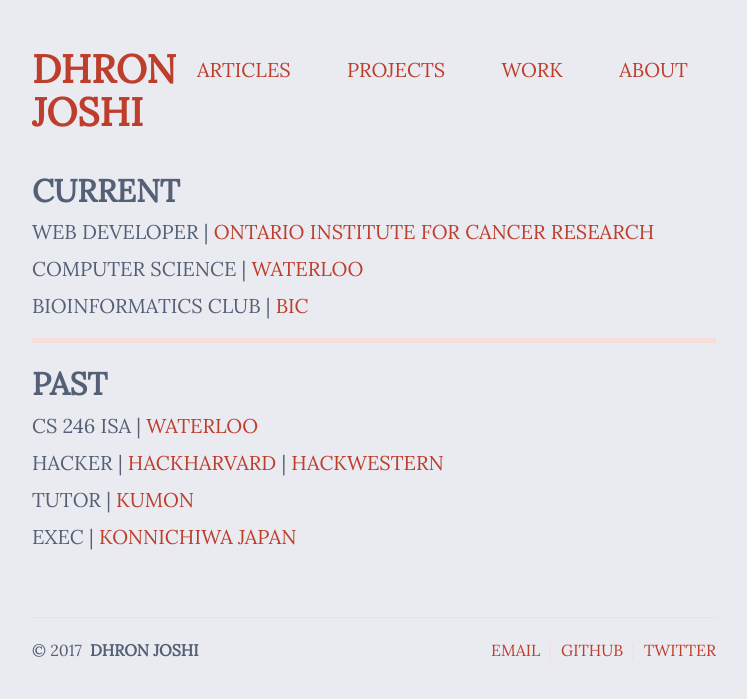
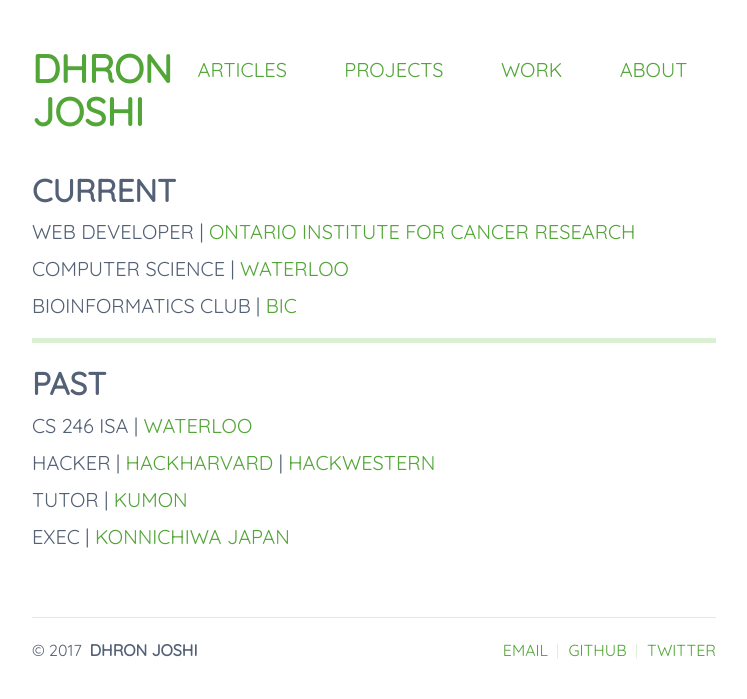
Before and after one commit to Dhron/dhron.github.io, a Jekyll site: the page built from index.md, in a window 1280 px wide. Shown: the top 699 px of the page, without its empty margins (266-1013 px from the left). Built offline with Jekyll 4.4.1, drawn with Linux system fonts in a browser that asks for light colours.

Commit message:
new things

```diff
--- a/CNAME
+++ b/CNAME
@@ -1 +1 @@
-www.dhron.xyz
+www.dhron.co
--- a/_includes/head.html
+++ b/_includes/head.html
@@ -17,7 +17,8 @@
 
 
  <!-- <link href="https://fonts.googleapis.com/css?family=Raleway" rel="stylesheet"> -->
-  <link href="https://fonts.googleapis.com/css?family=Montserrat" rel="stylesheet">
+ <!-- <link href="https://fonts.googleapis.com/css?family=Montserrat" rel="stylesheet"> -->
+  <link href="https://fonts.googleapis.com/css?family=Quicksand" rel="stylesheet">
   <link href="https://fonts.googleapis.com/css?family=Lora|Old+Standard+TT|Playfair+Display" rel="stylesheet">
   <!-- Favicons -->
   <link rel="apple-touch-icon" href="{{ site.baseurl }}/assets/img/apple-touch-icon.png">
--- a/_sass/_site.scss
+++ b/_sass/_site.scss
@@ -27,7 +27,7 @@
 .site-nav {
   display: flex;
   justify-content: center;
-  font-family: 'Lora', sans-serif;
+  font-family: 'Quicksand', sans-serif;
   font-size: 1.1rem;
 }
 
--- a/_sass/_variables.scss
+++ b/_sass/_variables.scss
@@ -5,9 +5,9 @@
 $gray:                      #55595c;
 $gray-light:                #818a91;
 $gray-lighter:              #eceeef;
-$gray-lightest:             #EAEAF1;
+$gray-lightest:             #ffffff;
 
-$blue:                      #BE3E2C;
+$blue:                      #52A638;
 $light-blue:                lighten($blue, 45%);
 $dark-blue:                 darken($blue, 20%);
 
@@ -47,9 +47,9 @@
 $border-radius-lg:          .3rem;
 
 // GLOBALS - FONTS ------------------
-$font-family:               'Lora', sans-serif;
-$font-family-monospace:     Menlo, Monaco, Consolas, "Liberation Mono", "Courier New", monospace;
-$font-heading:              'Lora', sans-serif;
+$font-family:               'Quicksand', sans-serif;
+$font-family-monospace:     Quicksand, Menlo, Monaco, Consolas, "Liberation Mono", "Courier New", monospace;
+$font-heading:              'Quicksand', sans-serif;
 
 $lh:                        1;
 $lh-sm:                     1.1;
```
Also changed, not shown: _pages/05-15-17.md (added, +9 -0 lines), 1 other file.
